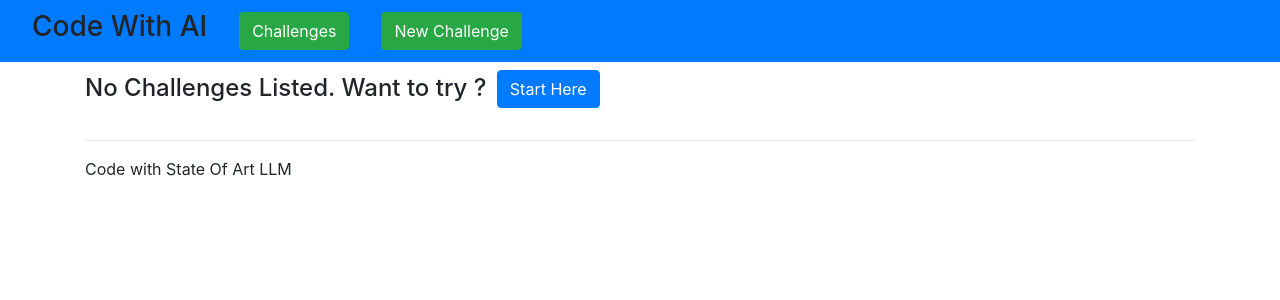
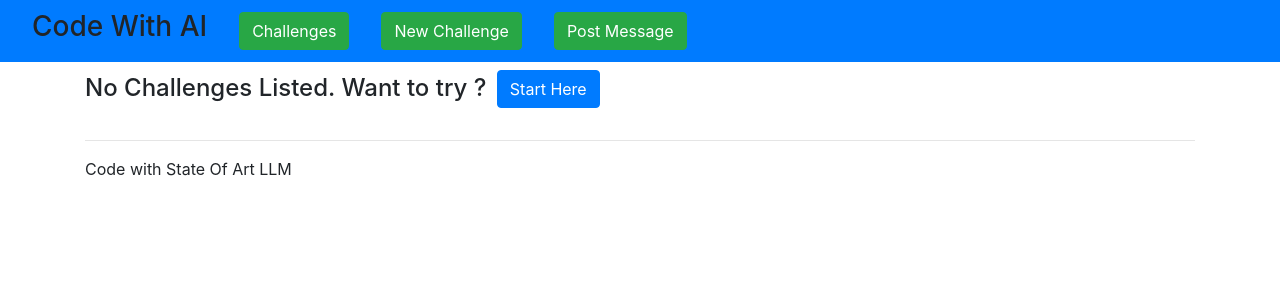
Before and after one commit to Kamalabot/PPwithLLM, a Django app: page / in a window 1280 px wide. Shown: the top 300 px of the page. Run offline with Django 5.2, Linux system fonts and the light colour scheme; data that the repository does not hold is empty; some libraries are stand-ins or nearby versions.

Commit message:
updated parser endpoint

````diff
--- a/paircoder/ppwllm/urls.py
+++ b/paircoder/ppwllm/urls.py
@@ -8,6 +8,8 @@ from .views import (
     save_challenge,
     page404,
     delete_challenge,
+    parse_message,
+    post_message
 )
 
 urlpatterns = [
@@ -19,4 +21,6 @@ urlpatterns = [
     path("vtest/", viewtest, name='vtest'),
     path("load_chlng/<int:chlng_id>/", load_challenge, name='load_chlng'),
     path("page404/", page404, name='page404'),
+    path('post_msg', post_message, name='post_msg'),
+    path('parse_msg', parse_message, name='parse_msg'),
 ]
--- a/paircoder/ppwllm/views.py
+++ b/paircoder/ppwllm/views.py
@@ -21,11 +21,15 @@ import os
 from .models import Objective, Promptintent
 from .forms import ObjectiveForm
 from typing import List
+from groq import Groq
+import re
+import json
 
 
 load_dotenv("D:\\gitFolders\\python_de_learners_data\\.env")
 # load_dotenv("/mnt/d/gitFolders/python_de_learners_data/.env")
 client = OpenAI(api_key=os.environ['OPENAI_API_KEY'])
+groq_client = Groq(api_key=os.environ.get("GROQ_API_KEY"))
 
 logging.basicConfig(format="%(message)s | %(levelname)s",
                     level=logging.INFO)
@@ -37,6 +41,25 @@ env = Environment(
     loader=FileSystemLoader(base_view / 'jinja_templates'),
     autoescape=select_autoescape,
 )
+
+
+def extract_json(text):
+    # Define the regular expression pattern
+    pattern = r"```(.*?)```"
+
+    # Use re.findall() to extract text between ```
+    try:
+        extracted_text = re.findall(pattern,
+                                    text,
+                                    re.DOTALL)
+        # logging.info(extracted_text[0])
+    # Print the extracted text
+        # loaded_dict = json.loads(extracted_text[0])
+        return extracted_text[0]
+    except Exception as e:
+        logging.info(e)
+        loaded_dict ={"error": "Unable to extract json"}
+        return loaded_dict
 
 
 def llm_call_openai(user_message: str):
@@ -62,6 +85,82 @@ def llm_call_openai(user_message: str):
     except Exception as e:
         logging.info(e)
         return {"error": "Error occurred while processing request."}
+
+
+def llm_groq_parser(user_message: str):
+    user_prompt = f"""Review the message below and extract the data inside
+    into JSON format and return the same. If the data contains multiple json
+    data, then enclose into a list. Message: {user_message}"""
+    try:
+        response = groq_client.chat.completions.create(
+            model='llama3-70b-8192',
+            messages=[
+                {
+                    "role": "user",
+                    # "content": user_prompt
+                    "content": user_message
+                }
+            ],
+        )
+        assistant_message = response.choices[0].message.content
+        # parsed_text = extract_json(assistant_message)
+        return assistant_message
+    except Exception as e:
+        logging.info(e)
+        return {"error": "Error occurred while processing request."}
+
+
+def llm_text_parser(user_message: str):
+    system_prompt = """You are an expert at parsing text of any type
+    including variety of messages in whatsapp and other social media. You
+    extract the data present in the messages into a repeatable schema and
+    generate json format data."""
+    user_prompt = f"""Review the message below and extract the data inside
+    into JSON format and return the same. If the data contains multiple json
+    data, then enclose into a list. Message: {user_message}"""
+    try:
+        response = client.chat.completions.create(
+            model='gpt-3.5-turbo',
+            messages=[
+                {"role": "system", "content": system_prompt},
+                {"role": "user", "content": user_prompt}
+            ],
+            temperature=0.0,
+            top_p=1,
+            frequency_penalty=0.1,
+            presence_penalty=0.1
+        )
+        assistant_message = response.choices[0].message.content
+        parsed_text = extract_json(assistant_message)
+        return parsed_text
+
+    except Exception as e:
+        logging.info(e)
+        return {"error": "Error occurred while processing request."}
+
+
+def post_message(request):
+    return render(request, 'parse_message.html', {'message':'none'})
+
+
+@csrf_exempt
+def parse_message(request):
+    if request.POST:
+        dictionary = request.POST.dict()
+        logging.debug(dictionary)
+        message = str(dictionary['message'])
+        parsed_openai = llm_text_parser(message)
+        logging.info(f"openai: {parsed_openai}")
+        parsed_llama3 = llm_groq_parser(message)
+        logging.info(f"llama3: {parsed_llama3}")
+        context = {
+            "llama3_reply": parsed_llama3,
+            "openai_reply": parsed_openai,
+            "message": message
+        }
+        return render(request, 'parse_message.html', context)
+    else:
+        return render(reverse('page404'))
 
 
 def challenge_index(request):
--- a/paircoder/templates/header.html
+++ b/paircoder/templates/header.html
@@ -3,5 +3,6 @@
         <h3 class="mx-3">Code With AI</h3>
         <a href="{% url 'home' %}" class="btn btn-success mx-3 my-1">Challenges</a>
         <a href="{% url 'new_chlng' %}" class="btn btn-success mx-3 my-1">New Challenge</a>
+        <a href="{% url 'post_msg' %}" class="btn btn-success mx-3 my-1">Post Message</a>
     </nav>
 </header>
````
Also changed, not shown: paircoder/ppwllm/models.py (+18 -1 lines), paircoder/templates/parse_message.html (added, +38 -0 lines), paircoder/ppwllm/migrations/0002_codesnippet.py (added), 3 other files.
